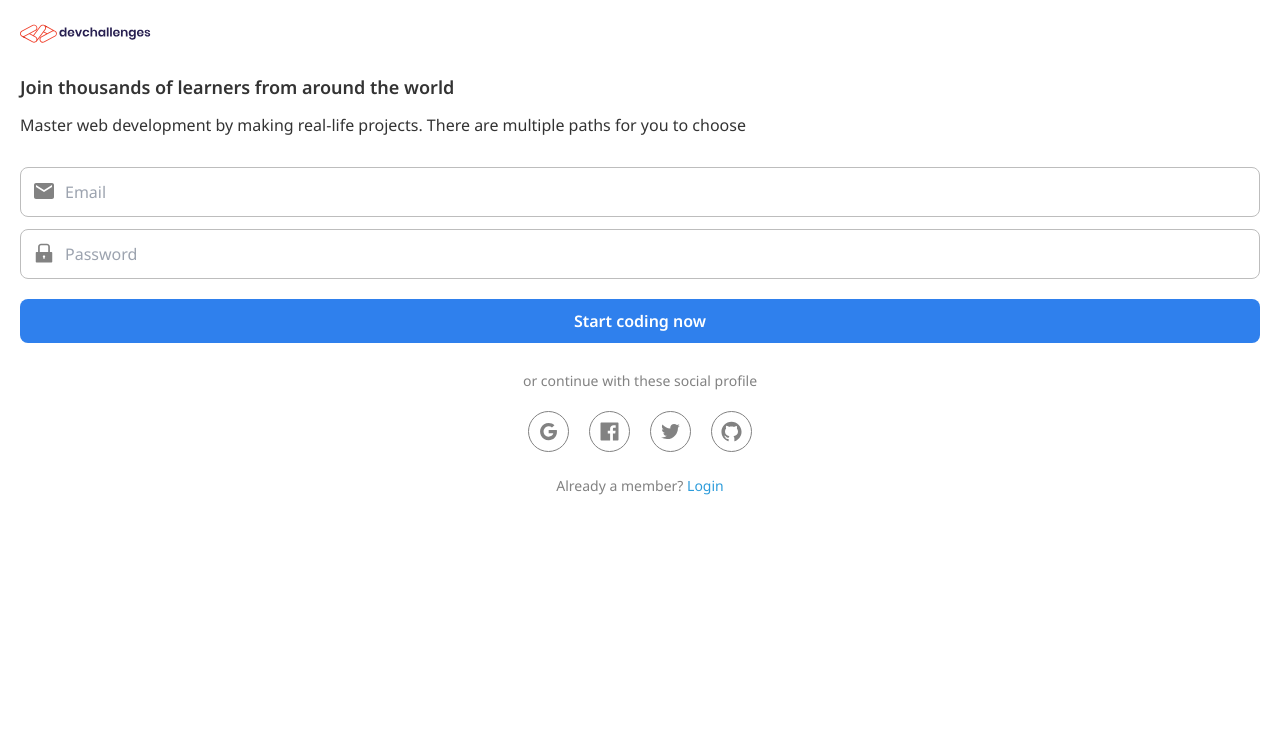
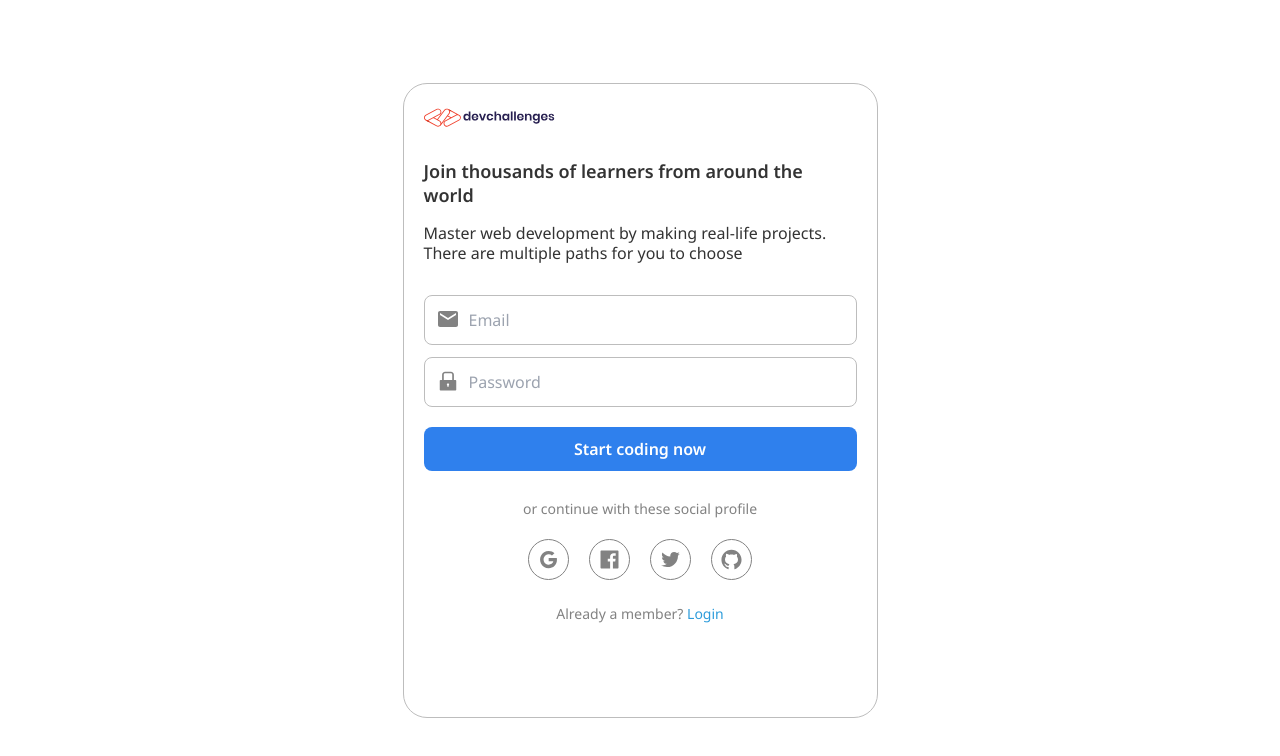
Before and after one commit to ronaldlamdev/login-authentication, a React (Vite) app: page / in a window 1280 px wide. Shown: the top 756 px of the page. Built offline with nearby package versions, Linux system fonts and the light colour scheme.

Commit message:
finished styling of desktop view of login

```diff
--- a/src/assets/sections/Main.tsx
+++ b/src/assets/sections/Main.tsx
@@ -8,8 +8,8 @@ import Logo from '../images/devchallenges.svg'
 
 const Main = () => {
   return (
-    <main className=''>
-      <div className='px-5 py-6'>
+    <main className='md:flex md:justify-center md:items-center md:h-screen'>
+      <div className='px-5 py-6 md:w-[475px] md:h-[635px] md:border md:border-[#BDBDBD] md:rounded-3xl'>
         <img src={Logo} alt="logo"/>
         <h1 className='text-[#333] text-lg leading-6 mt-8 font-semibold'>
           Join thousands of learners from around the world
```
